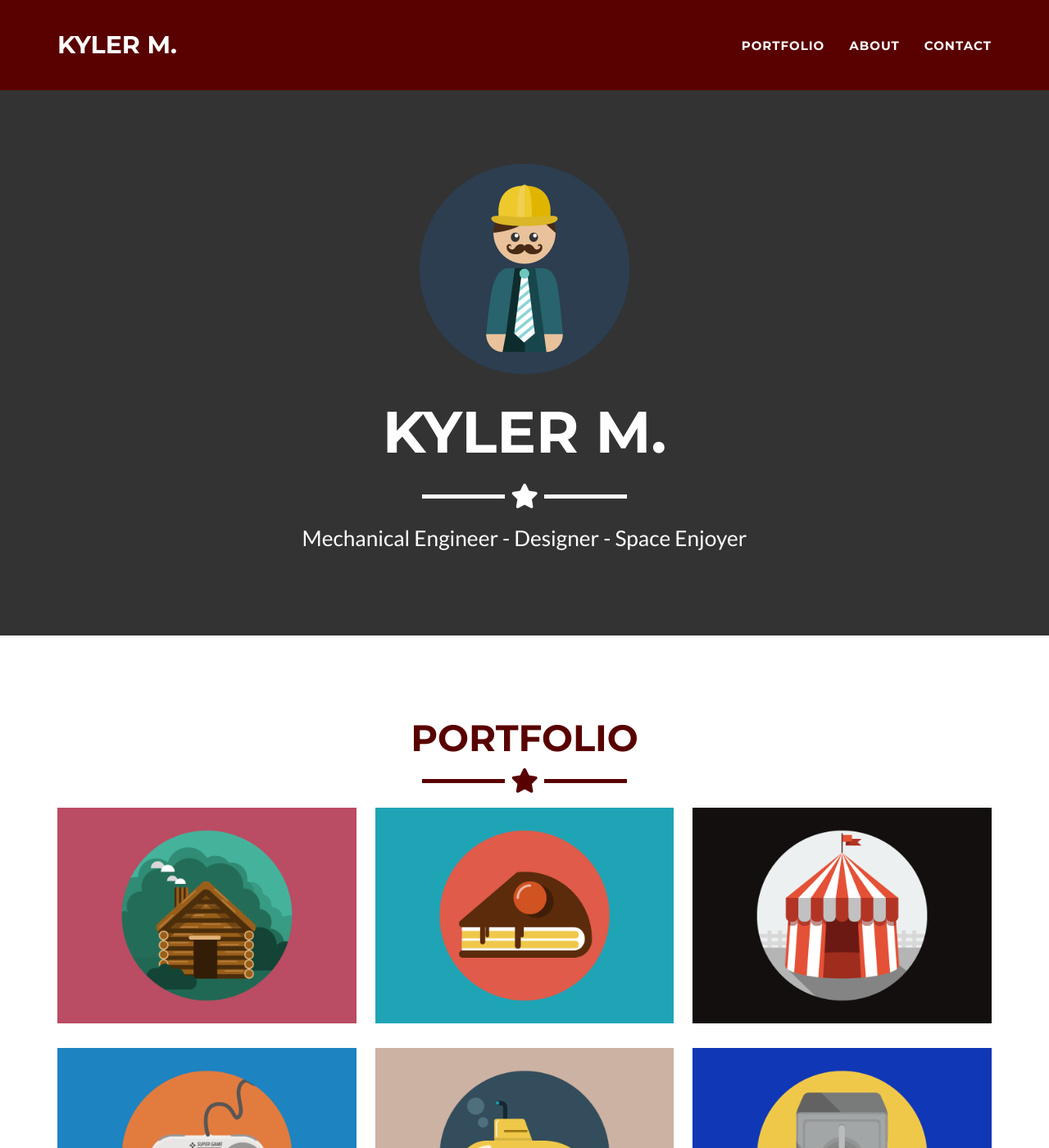
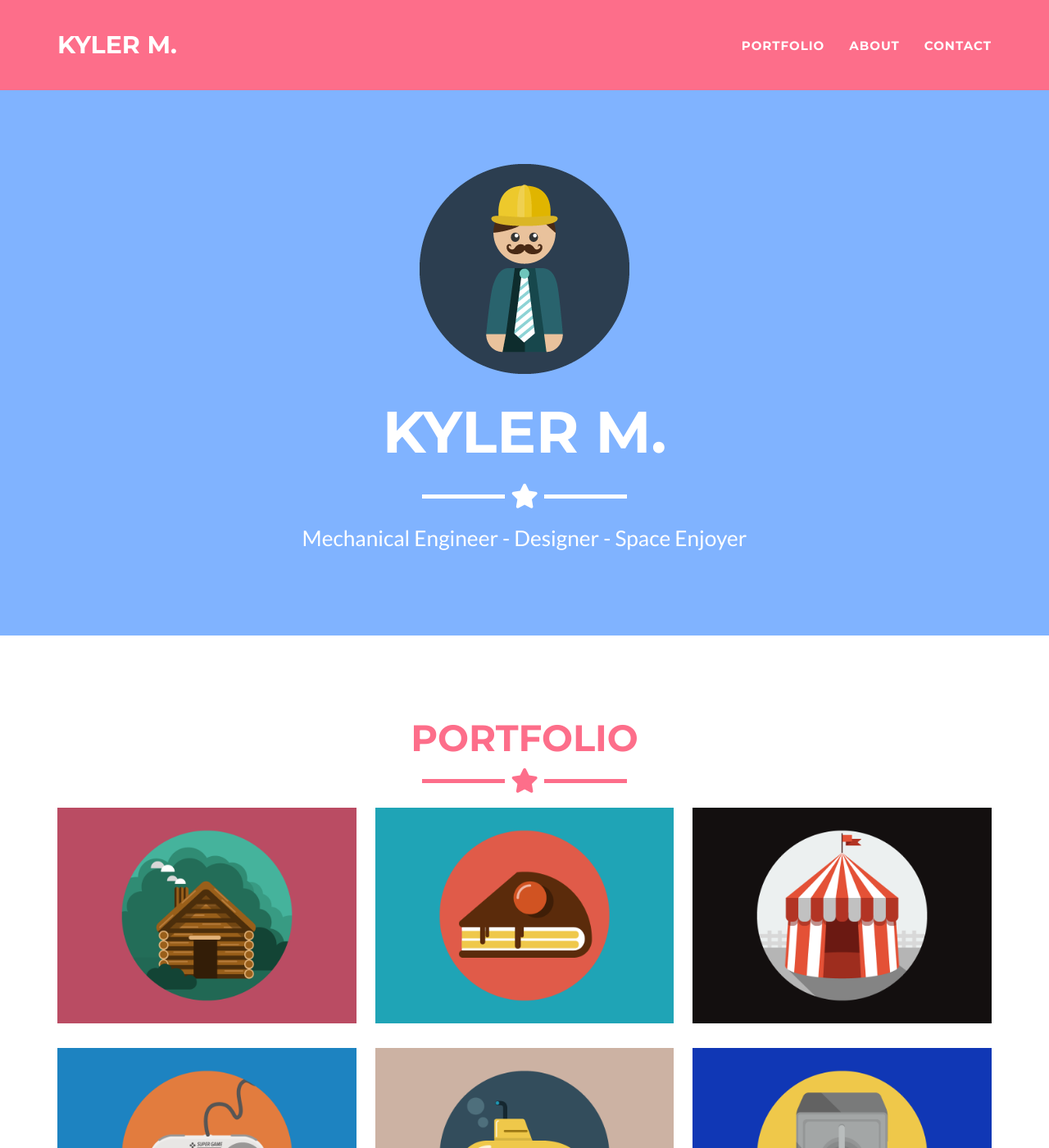
Before and after one commit to relyk9/relyk9.github.io, a Jekyll site: the page built from _posts/2014-07-18-project-1.markdown, in a window 1280 px wide and 1400 px high. Shown: the whole window at 82% size. Built offline with Jekyll 4.4.1, drawn with Linux system fonts in a browser that asks for light colours.

Commit message:
Update colors

```diff
--- a/_config.yml
+++ b/_config.yml
@@ -25,10 +25,10 @@ disqus_shortname: myshortname
 
 # Color settings (hex-codes without the leading hash-tag)
 color:
-  primary: 333333 #80B3FF
-  primary-rgb: "51,51,51" #"128,179,255"
-  secondary: 590000 #FD6E8A
-  secondary-dark: 330000 #A2122F
+  primary: 80B3FF #80B3FF
+  primary-rgb: "128,179,255" #"128,179,255"
+  secondary: FD6E8A #FD6E8A
+  secondary-dark: A2122F #A2122F
 
 # Footer settings
 footer:
```
